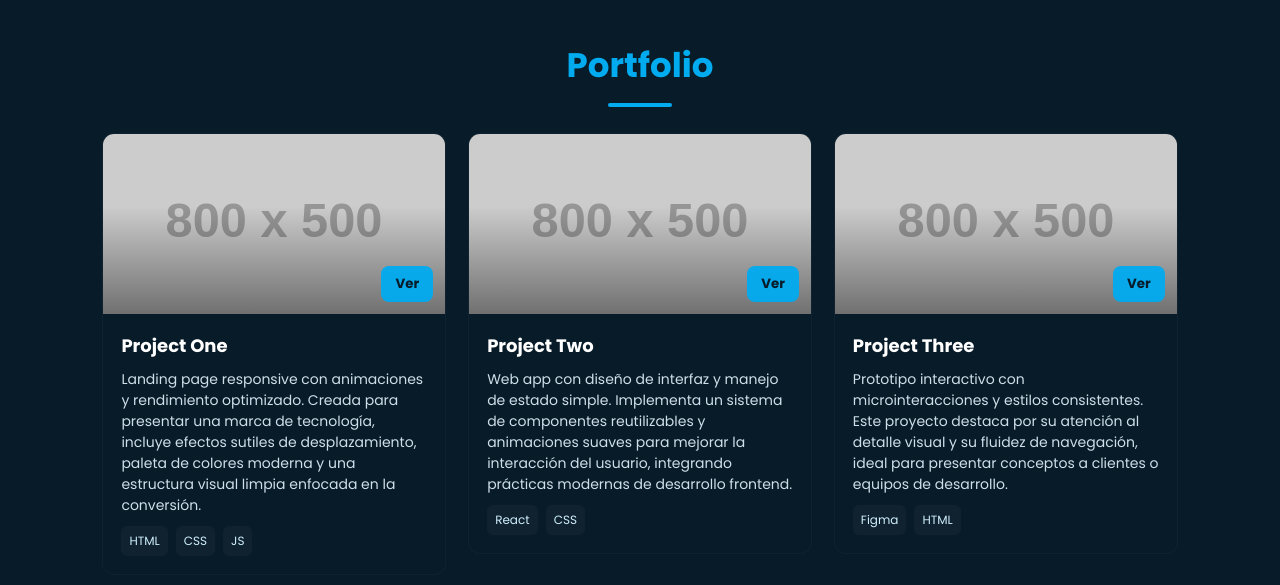
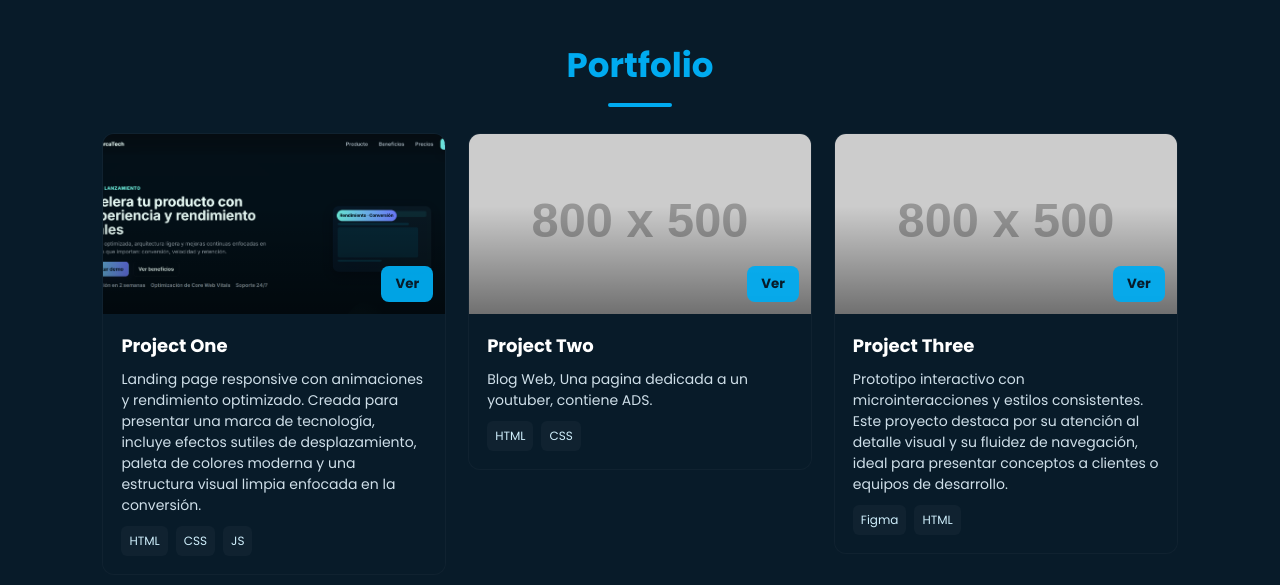
Before and after one commit to Lilwero20/WebDesigner, a plain HTML site: page index.html in a window 1280 px wide. Shown: the part 2580-3165 px from the top of the page. Drawn offline with nearby package versions, Linux system fonts and the light colour scheme; placeholder pictures from the web are drawn by us.

Commit message:
Update index.html

```diff
--- a/index.html
+++ b/index.html
@@ -79,7 +79,7 @@
         <div class="portfolio-grid">
             <article class="portfolio-card">
                 <div class="card-media">
-                    <img src="https://via.placeholder.com/800x500?text=Project+1" alt="Project 1 screenshot" />
+                    <img src="https://raw.githubusercontent.com/Lilwero20/WebDesigner/refs/heads/main/Project.png" alt="Project 1 screenshot" />
                     <div class="card-overlay">
                         <button class="card-btn" onclick="window.open('https://lilwero20.github.io/Project-1/', '_blank')" aria-label="Ver proyecto 1">Ver</button>
                     </div>
@@ -97,14 +97,14 @@
                 <div class="card-media">
                     <img src="https://via.placeholder.com/800x500?text=Project+2" alt="Project 2 screenshot" />
                     <div class="card-overlay">
-                        <button class="card-btn" onclick="window.open('#', '_blank')" aria-label="Ver proyecto 2">Ver</button>
+                        <button class="card-btn" onclick="window.open('https://lilwero20.github.io/', '_blank')" aria-label="Ver proyecto 1">Ver</button>
                     </div>
                 </div>
                 <div class="card-body">
                     <h3>Project Two</h3>
-                    <p>Web app con diseño de interfaz y manejo de estado simple. Implementa un sistema de componentes reutilizables y animaciones suaves para mejorar la interacción del usuario, integrando prácticas modernas de desarrollo frontend.</p>
+                    <p>Blog Web, Una pagina dedicada a un youtuber, contiene ADS.</p>
                     <div class="card-tags">
-                        <span>React</span><span>CSS</span>
+                        <span>HTML</span><span>CSS</span>
                     </div>
                 </div>
             </article>
```
